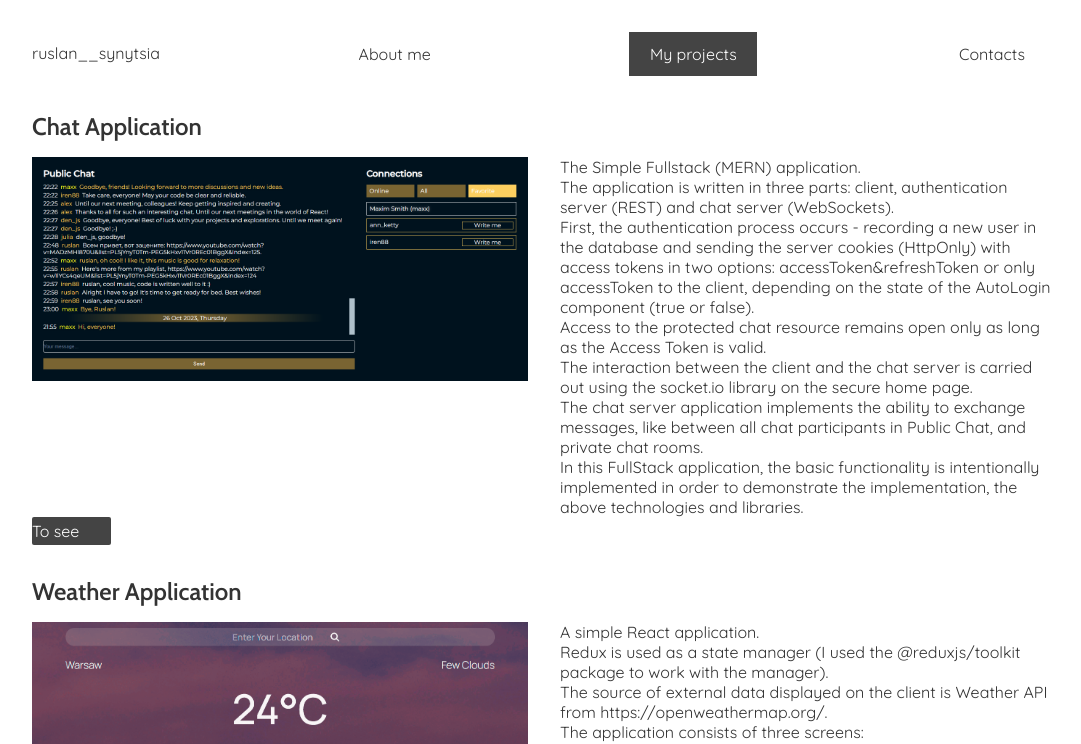
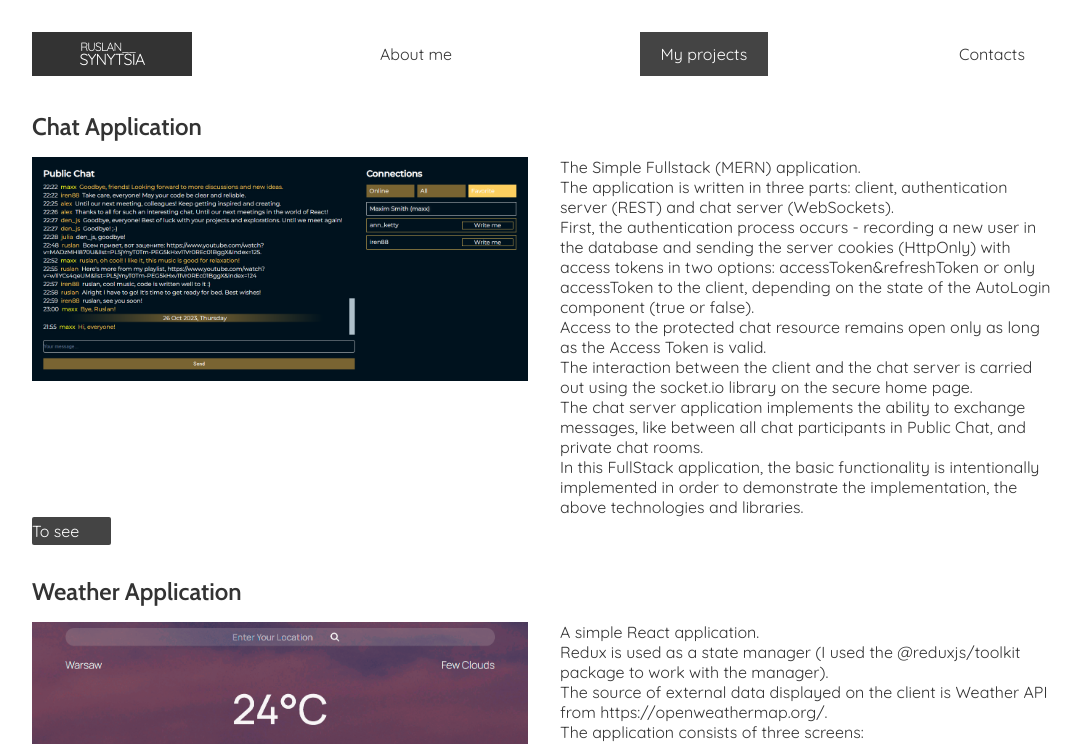
Before and after one commit to ruslan-synytsia/CV-web-app, a React (Create React App) app: page /projects in a window 1280 px wide. Shown: the top 744 px of the page, without its empty margins (96-1177 px from the left). Built offline with nearby package versions, Linux system fonts and the light colour scheme.

Commit message:
Update Menu.module.css

```diff
--- a/src/Components/Common/Menu/Menu.module.css
+++ b/src/Components/Common/Menu/Menu.module.css
@@ -8,7 +8,31 @@
 }
 
 .logo {
-    line-height: .7rem;
+    color: #ffffff;
+    background-color: #333333;
+    padding: 0;
+    width: 10rem;
+}
+
+.logo span {
+    display: block;
+    margin: -.32rem 0;
+    letter-spacing: -.05rem;
+    text-transform: uppercase;
+    transition: text-shadow .5s ease;
+}
+
+.logo span:hover {
+    text-shadow: 0 0 .5rem rgba(255, 255, 255, .5);
+}
+
+.logo .top_part {
+    font-size: .75rem;
+    margin-left: -.5rem;
+}
+
+.logo .bottom_part {
+    font-size: 1rem;
 }
 
 header {
```
